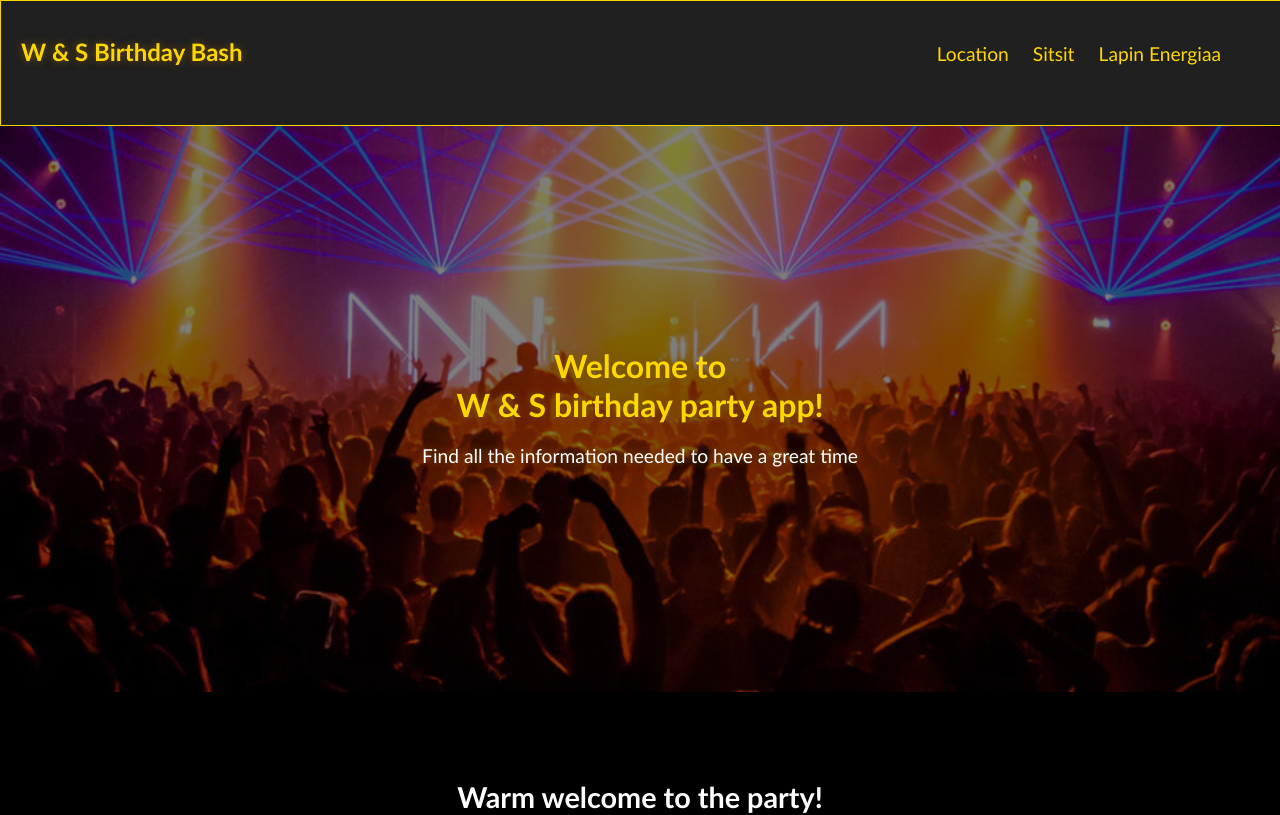
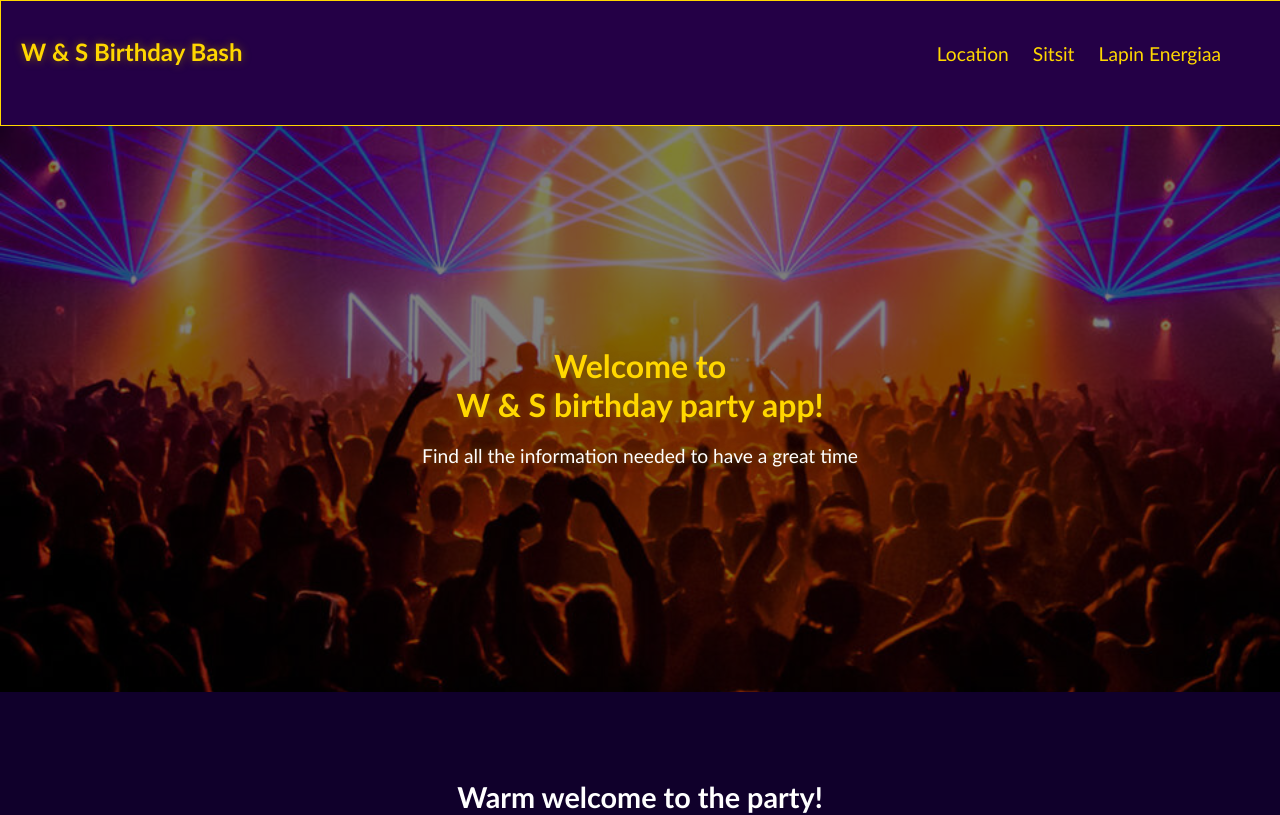
Before and after one commit to wihtoritorkkeli/birthday_app, a React (Create React App) app: page / in a window 1280 px wide. Shown: the top 815 px of the page. Built offline with nearby package versions, Linux system fonts and the light colour scheme.

Commit message:
link fixed

```diff
--- a/src/App.css
+++ b/src/App.css
@@ -2,7 +2,7 @@
   margin: 0px;
   padding: 0px;
   font-family:'Trebuchet MS', 'Lucida Sans Unicode', 'Lucida Grande', 'Lucida Sans', Arial, sans-serif;
-  background-color: black;
+  background-color: #10002B;
 }
 .margin-zero{
   margin: 0px;
@@ -10,7 +10,7 @@
 }
 
 html{
-  background-color: #202020;
+  background-color: #10002B;
 }
 .footer{
   margin: 0px;
@@ -33,7 +33,7 @@ html{
   position: fixed;
   top: 0%;
   width: 100%;
-  background-color: #202020;
+  background-color:#240046;
   padding: 2.5%;
   margin: 0px;
   border-style: solid;
--- a/src/pages/Home.js
+++ b/src/pages/Home.js
@@ -28,7 +28,7 @@ function Home(){
                 <Link to="/sitsit" className="link"><div className="linkBox" id="sitsit">
                     <h2>Sitsit</h2>
                 </div></Link>
-                <Link to="/location" className="link"><div className="linkBox" id="lappi">
+                <Link to="/lappi" className="link"><div className="linkBox" id="lappi">
                     <h2>Lapin Energiaa</h2>
                 </div></Link>
             </div>
```
